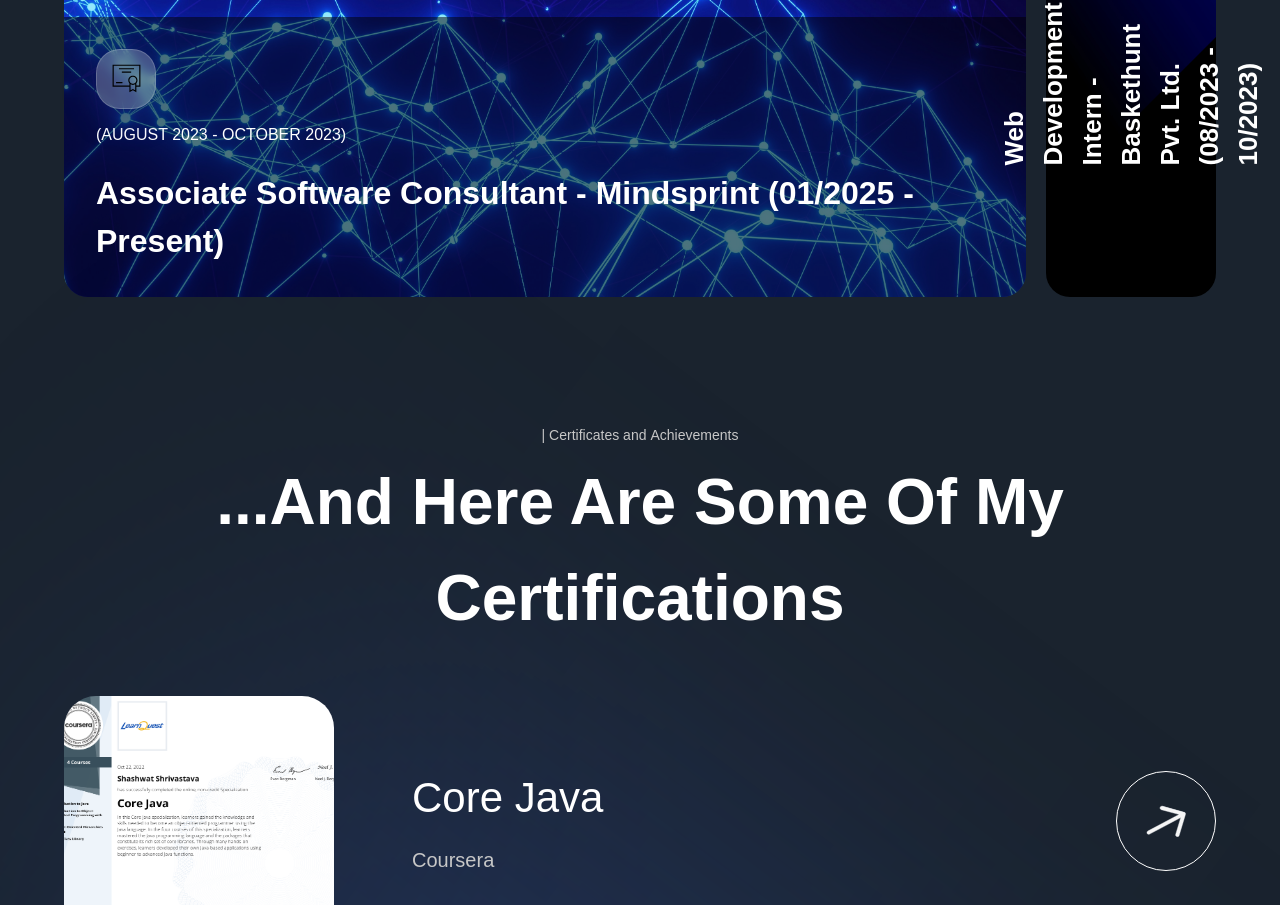
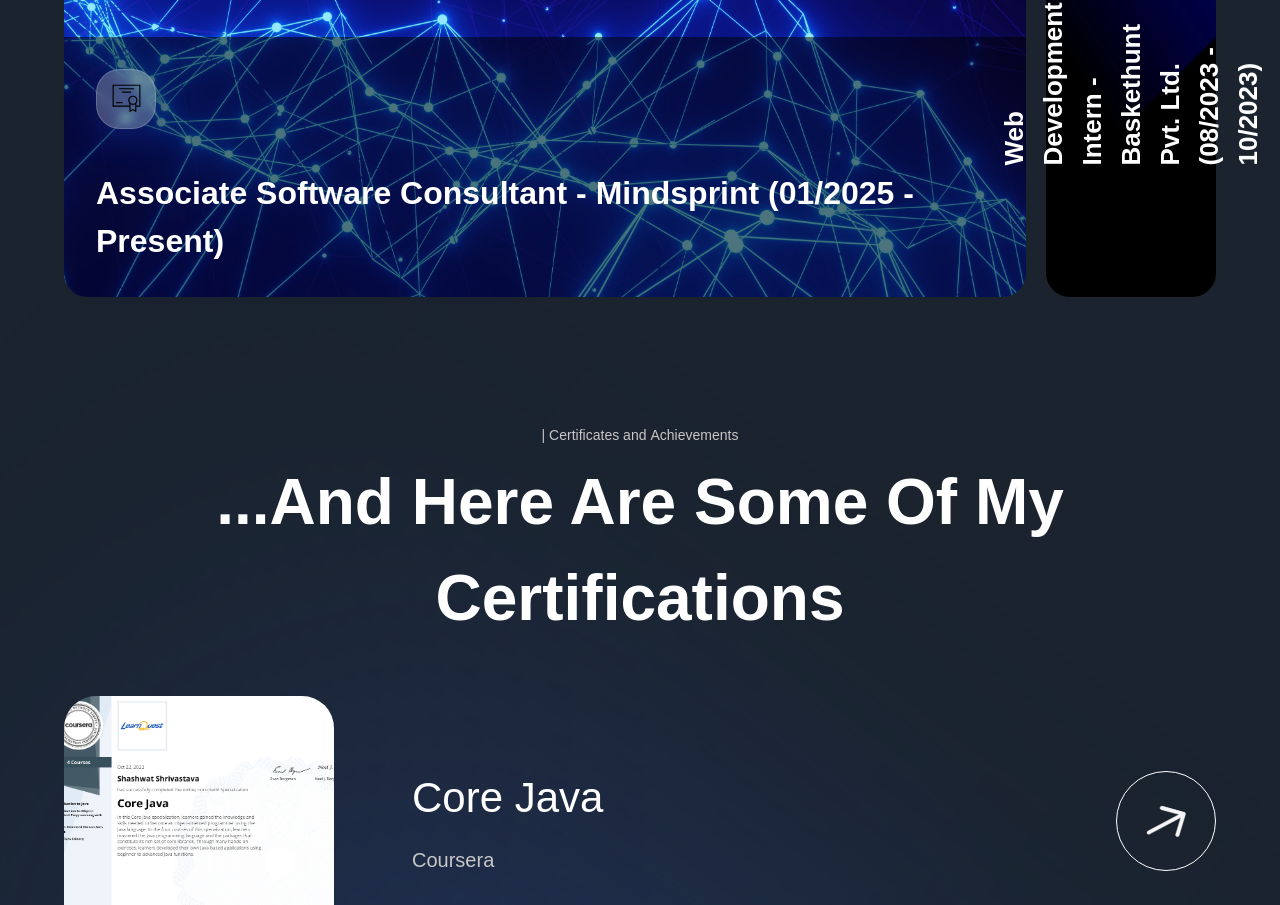
Before and after one commit to Shashwat2244/portfolio, a Next.js app in the folder project_metaverse-main/: page / in a window 1280 px wide. Shown: the part 5200-6105 px from the top of the page. Built offline with nearby package versions, Linux system fonts and the light colour scheme; a web font is replaced by a local one.

Commit message:
Replace hardcoded date with dynamic date prop

```diff
--- a/project_metaverse-main/components/ExperienceCard.jsx
+++ b/project_metaverse-main/components/ExperienceCard.jsx
@@ -13,6 +13,7 @@ const ExperienceCard = ({
   index,
   active,
   handleClick,
+  date
 }) => (
   <motion.div
     variants={fadeIn("right", "spring", index * 0.5, 0.75)}
@@ -44,7 +45,7 @@ const ExperienceCard = ({
           </div>
         </a>
         <p className="font-normal text-[16px] leading-[20.16px] text-white uppercase">
-          (August 2023 - October 2023)
+          {date}
         </p>
         <h2 className="mt-[24px] font-semibold sm:text-[32px] text-[24px] text-white">
           {title}
```
